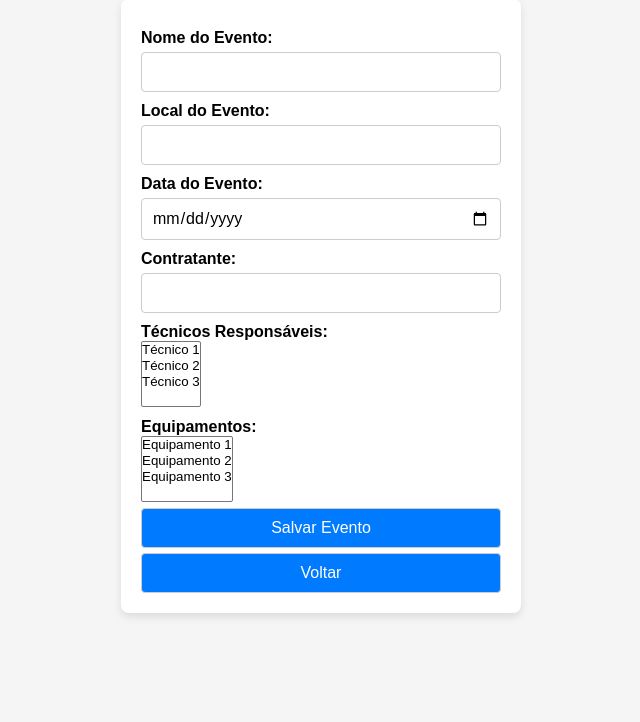
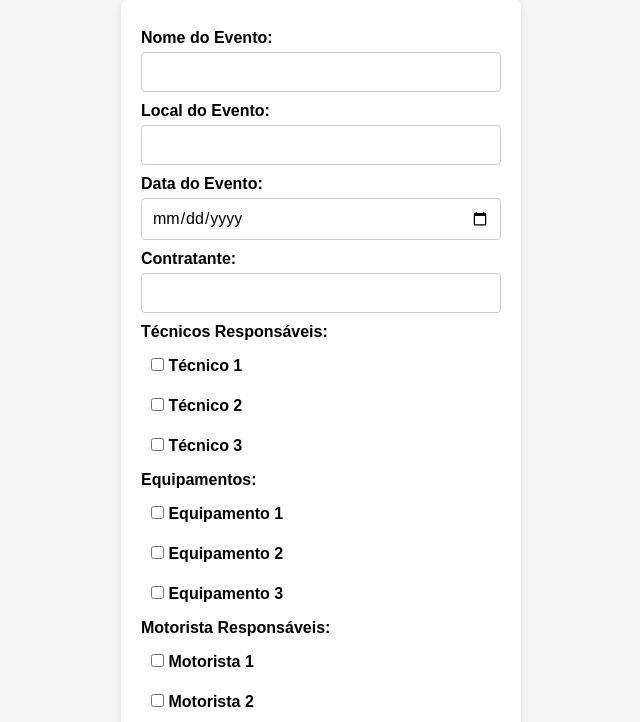
Before and after one commit to Luizfii/projeto-vers-o-html, a plain HTML site: page inserir_evento.html in a window 1280 px wide. Shown: the part 78-800 px from the top of the page, without its empty margins (319-959 px from the left). Drawn offline with Linux system fonts and the light colour scheme.

Commit message:
criação de caixas de seleção e opção de motoritas

```diff
--- a/inserir_evento.html
+++ b/inserir_evento.html
@@ -81,6 +81,13 @@
             background-color: #007bff;
             color: #fff;
         }
+        p {
+
+            font-family: Arial, "Helvetica Neue", Helvetica, sans-serif;
+            line-height: 20px;
+            padding: 5px 10px;
+            border: 15px;
+        }
 
         .btn-action {
             padding: 5px 10px;
@@ -113,20 +120,49 @@
         <input type="text" id="contratante" name="contratante" required>
 
         <label for="tecnicos">Técnicos Responsáveis:</label>
-        <select id="tecnicos" name="tecnicos" multiple required>
-            <option value="tecnico1">Técnico 1</option>
-            <option value="tecnico2">Técnico 2</option>
-            <option value="tecnico3">Técnico 3</option>
+        <p>
+            <label><input id="tecnicos" name="tecnicos" type="checkbox"value="tecnico1">    Técnico 1</label>
+        </p>
+        <p>
+            <label><input id="tecnicos" name="tecnicos"type="checkbox"value="tecnico2">    Técnico 2</label>
+        </p>
+        <p>
+            <label><input id="tecnicos" name="tecnicos"type="checkbox"value="tecnico3">    Técnico 3</label>
+        </p>
             <!-- Adicione mais técnicos conforme necessário -->
-        </select>
+
 
         <label for="equipamentos">Equipamentos:</label>
-        <select id="equipamentos" name="equipamentos" multiple required>
-            <option value="equipamento1">Equipamento 1</option>
-            <option value="equipamento2">Equipamento 2</option>
-            <option value="equipamento3">Equipamento 3</option>
+
+        <p>
+            <label><input type="checkbox"value="equipamento1">    Equipamento 1</label>
+        </p>
+        <p>
+            <label><input type="checkbox"value="equipamento2">    Equipamento 2</label>
+        </p>
+        <p>
+            <label><input type="checkbox"value="equipamento3">    Equipamento 3</label>
+        </p>
+
+        </label>
             <!-- Adicione mais equipamentos conforme necessário -->
-        </select>
+
+
+        <label for="motoristas">Motorista Responsáveis:</label>
+
+            <p>
+                <label><input type="checkbox"value="motorista1">    Motorista 1</label>
+            </p>
+            <p>
+                <label><input type="checkbox"value="motorista2">    Motorista 2</label>
+            </p>
+            <p>
+                <label><input type="checkbox"value="motorista3">    Motorista 3</label>
+            </p>
+
+        </label>
+            <!-- Adicione mais motorista conforme necessário -->
+
 
         <button type="submit">Salvar Evento</button>
         <button class="button" onclick="window.location.href='HOME.HTML'">Voltar</button>
@@ -144,6 +180,8 @@
             const contratante = document.getElementById('contratante').value;
             const tecnicos = Array.from(document.getElementById('tecnicos').selectedOptions).map(option => option.value);
             const equipamentos = Array.from(document.getElementById('equipamentos').selectedOptions).map(option => option.value);
+            const motoristas = Array.from(document.getElementById('motoristas').selectedOptions).map(option => option.value);
+
 
             // Exibir os dados do evento no console (ou enviar para um backend)
             console.log("Evento Adicionado:");
@@ -153,6 +191,7 @@
             console.log("Contratante:", contratante);
             console.log("Técnicos:", tecnicos);
             console.log("Equipamentos:", equipamentos);
+            console.log("Motoristas: "motoristas);
 
             // Aqui você pode adicionar lógica para enviar os dados para um servidor ou armazená-los localmente
 
```
